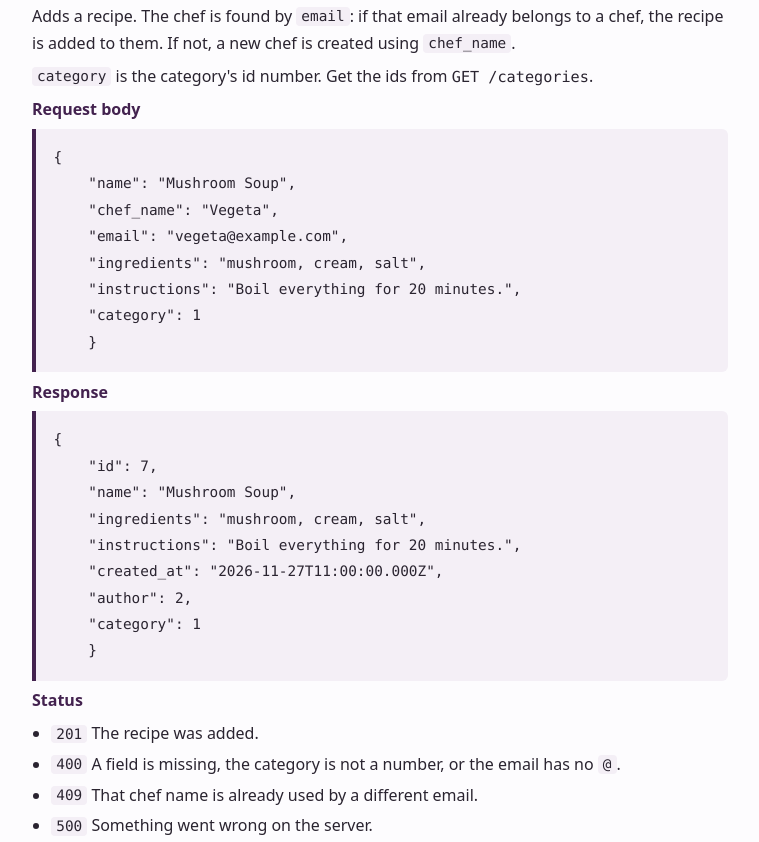
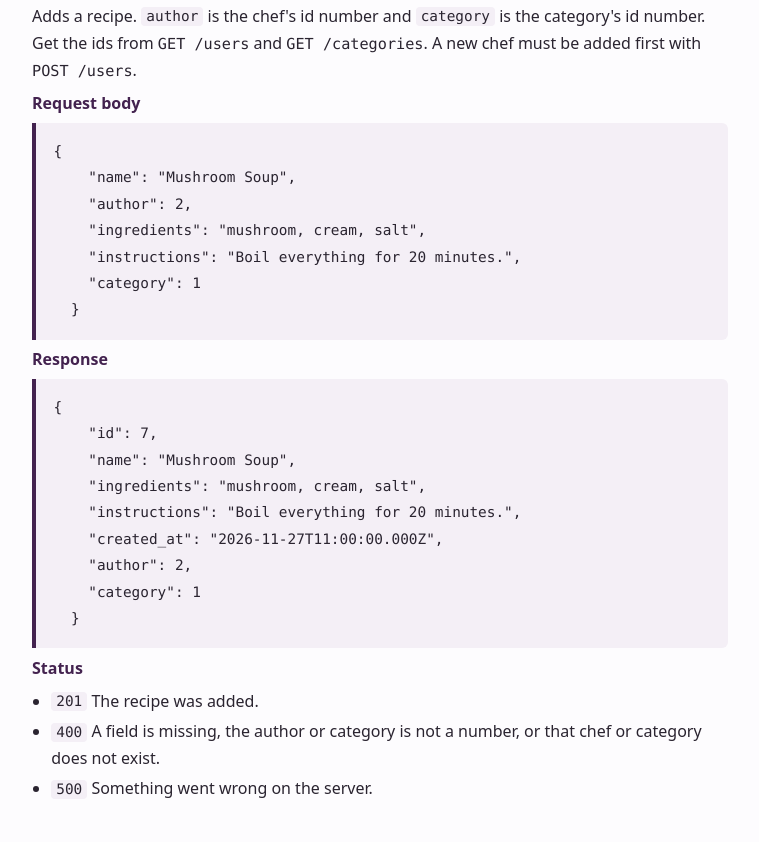
Before and after one commit to cavemenn/ratatouille-backend, a website: page index.html in a window 1280 px wide. Shown: the part 1974-2816 px from the top of the page, without its empty margins (260-1019 px from the left). Drawn offline with Linux system fonts and the light colour scheme.

Commit message:
Updated index.html

```diff
--- a/index.html
+++ b/index.html
@@ -319,19 +319,16 @@
       <section class="endpoint" id="post-recipes">
         <h3><span class="verb post">POST</span>/recipes</h3>
           <p>
-          Adds a recipe. The chef is found by <code>email</code>: if that email
-          already belongs to a chef, the recipe is added to them. If not, a new
-          chef is created using <code>chef_name</code>.
-        </p>
-        <p>
+            Adds a recipe. <code>author</code> is the chef's id number and
             <code>category</code> is the category's id number. Get the ids from
-          <a href="#get-categories">GET /categories</a>.
+            <a href="#get-users">GET /users</a> and
+            <a href="#get-categories">GET /categories</a>. A new chef must be
+            added first with <a href="#post-users">POST /users</a>.
           </p>
           <p class="label">Request body</p>
           <pre><code>{
     "name": "Mushroom Soup",
-    "chef_name": "Vegeta",
-    "email": "vegeta@example.com",
+    "author": 2,
     "ingredients": "mushroom, cream, salt",
     "instructions": "Boil everything for 20 minutes.",
     "category": 1
@@ -350,12 +347,8 @@
           <ul class="errors">
             <li><code>201</code> The recipe was added.</li>
             <li>
-            <code>400</code> A field is missing, the category is not a number,
-            or the email has no <code>@</code>.
-          </li>
-          <li>
-            <code>409</code> That chef name is already used by a different
-            email.
+              <code>400</code> A field is missing, the author or category is not
+              a number, or that chef or category does not exist.
             </li>
             <li><code>500</code> Something went wrong on the server.</li>
           </ul>
```
Lines whose indentation alone changed are shown as unchanged.
